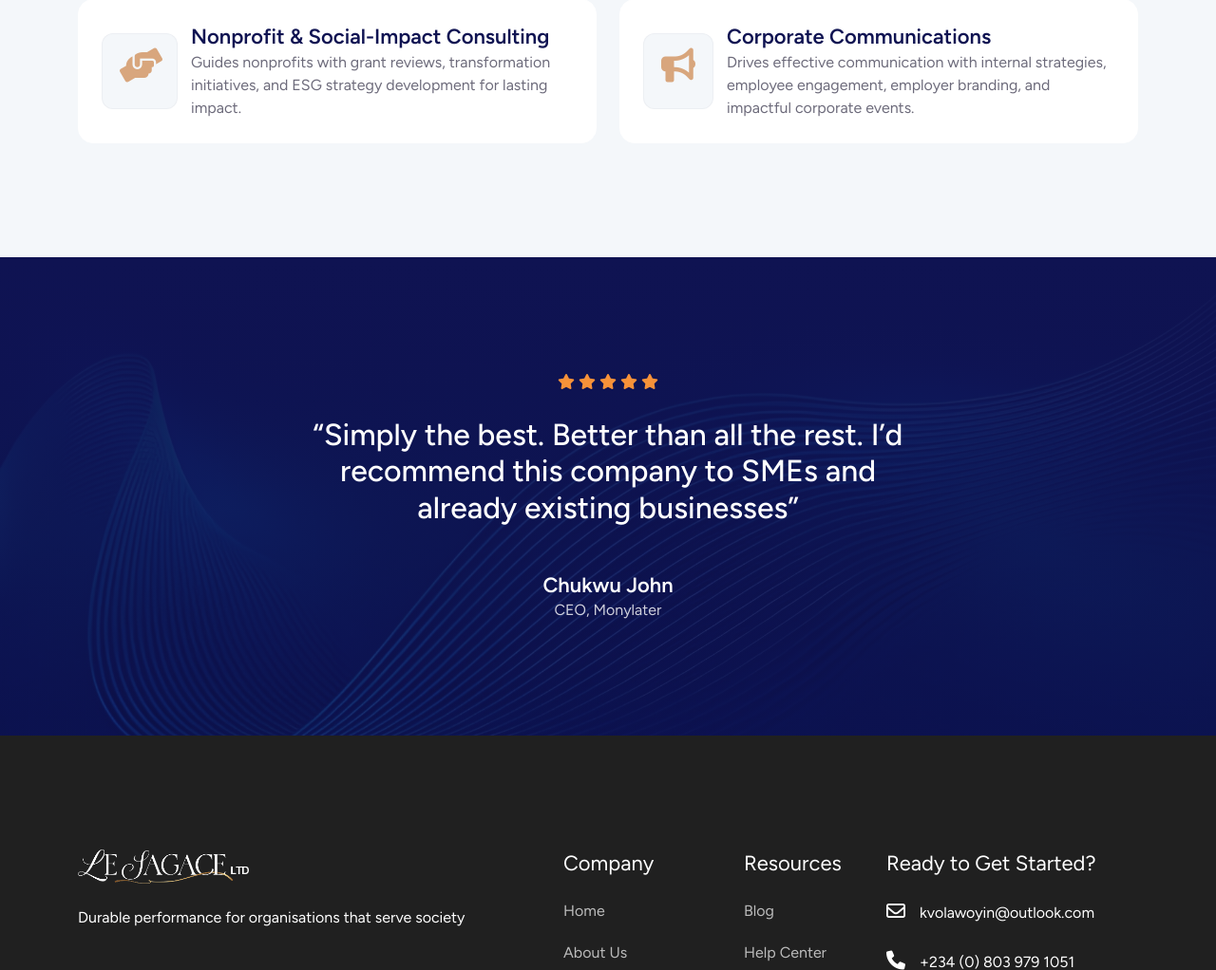
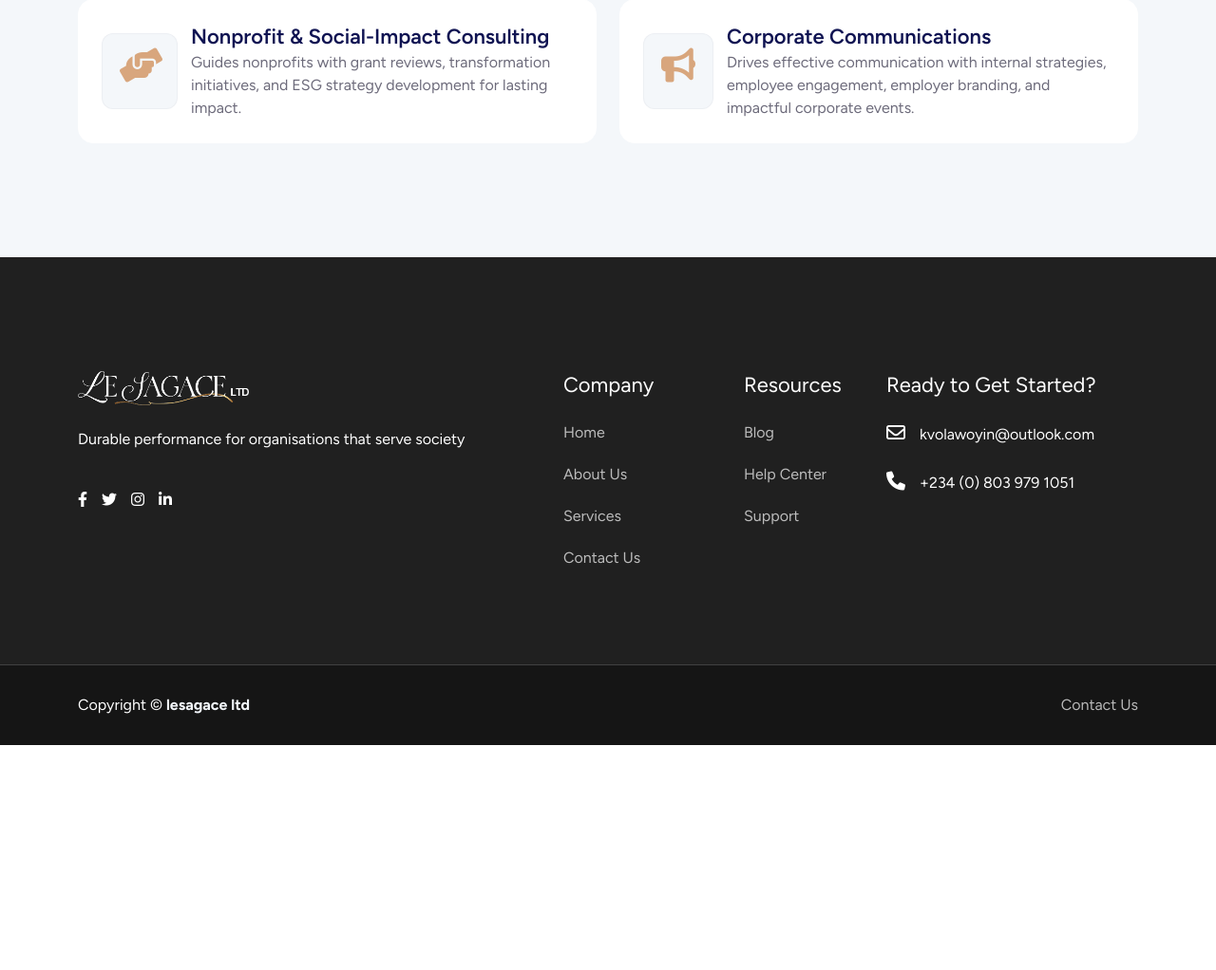
Before and after one commit to idongataide/lasagace, a PHP site: page / in a window 1280 px wide. Shown: the part 2150-3172 px from the top of the page at 95% size. After the commit the page ends 2935 px from the top, so only its background shows below. Run offline with PHP 8.4, Linux system fonts and the light colour scheme.

Commit message:
first commit

```diff
--- a/index.php
+++ b/index.php
@@ -145,7 +145,7 @@
             </div>
         </section>
 
-         <section class="pp-testimonial-section section-padding fix bg-cover">
+         <!-- <section class="pp-testimonial-section section-padding fix bg-cover">
             <div class="container">
                 <div class="row justify-content-center">
                     <div class="col-xl-7">
@@ -175,7 +175,7 @@
                     </div>
                 </div>
             </div>
-        </section>
+        </section> -->
 
 
 
```
